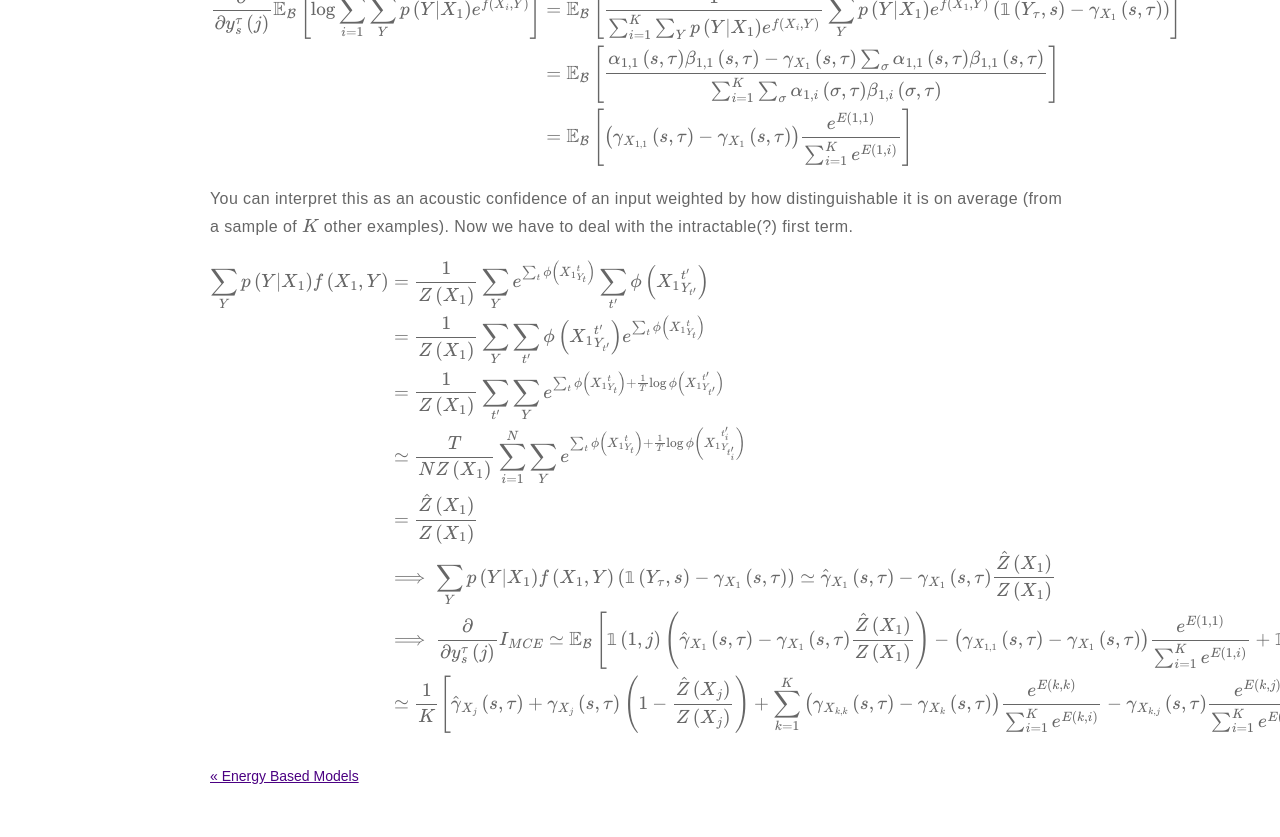
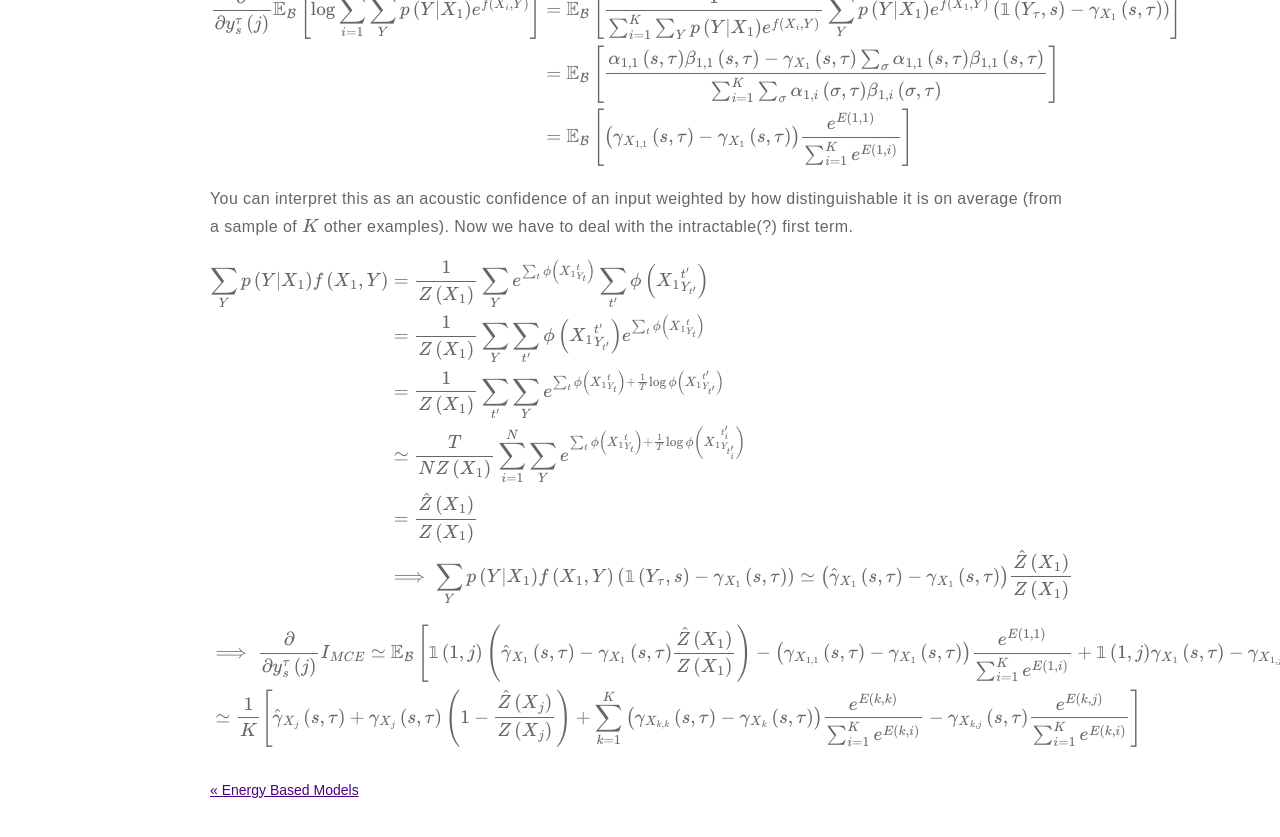
Before and after one commit to m-wiesner/m-wiesner.github.io, a Jekyll site: the page built from _posts/2020-10-30-Variational-Bounds-on-Mutual-Information.markdown, in a window 1280 px wide and 900 px high, scrolled down 9438 px. Shown: the top 837 px of the window. Built offline with Jekyll 4.4.1, drawn with Linux system fonts in a browser that asks for light colours; formulas are drawn with MathJax 3.

Commit message:
Update 2020-10-30-Variational-Bounds-on-Mutual-Information.markdown

```diff
--- a/_posts/2020-10-30-Variational-Bounds-on-Mutual-Information.markdown
+++ b/_posts/2020-10-30-Variational-Bounds-on-Mutual-Information.markdown
@@ -347,7 +347,10 @@ $$\begin{align}
 &= \frac{1}{Z\left(X_1\right)} \sum_{t^{\prime}} \sum_Y e^{\sum_t \phi\left({X_1}_{Y_t}^t\right) + \frac{1}{T}\log{\phi\left({X_1}_{Y_{t^{\prime}}}^{t^{\prime}}\right)}} \\
 &\simeq \frac{T}{N Z\left(X_1\right)} \sum_{i=1}^N \sum_Y e^{\sum_t \phi\left({X_1}_{Y_t}^t\right) + \frac{1}{T}\log{\phi\left({X_1}_{Y_{t_i^{\prime}}}^{t_i^{\prime}}\right)}} \\
 &=\frac{\hat{Z}\left(X_1\right)}{Z\left(X_1\right)} \\
-&\implies \sum_Y p\left(Y | X_1\right) f\left(X_1, Y\right) \left(\mathbb{1}\left(Y_{\tau}, s\right) - \gamma_{X_1}\left(s, \tau\right) \right) \simeq \hat{\gamma}_{X_1}\left(s, \tau\right) - \gamma_{X_1}\left(s, \tau \right) \frac{\hat{Z}\left(X_1\right)}{Z\left(X_1\right)} \\
+&\implies \sum_Y p\left(Y | X_1\right) f\left(X_1, Y\right) \left(\mathbb{1}\left(Y_{\tau}, s\right) - \gamma_{X_1}\left(s, \tau\right) \right) \simeq \left(\hat{\gamma}_{X_1}\left(s, \tau\right) - \gamma_{X_1}\left(s, \tau \right)\right) \frac{\hat{Z}\left(X_1\right)}{Z\left(X_1\right)} \\
+\end{align}$$
+
+$$\begin{align}
 &\implies \frac{\partial}{\partial y_s^{\tau}\left(j\right)} I_{MCE} \simeq \mathbb{E}_{\mathcal{B}}\left[ \mathbb{1}\left(1, j\right)\left(\hat{\gamma}_{X_1}\left(s, \tau\right) - \gamma_{X_1}\left(s, \tau \right) \frac{\hat{Z}\left(X_1\right)}{Z\left(X_1\right)}\right) - \left(\gamma_{X_{1, 1}}\left(s, \tau\right) - \gamma_{X_1}\left(s, \tau\right)\right) \frac{e^{E\left(1, 1\right)}}{\sum_{i=1}^K e^{E\left(1, i\right)}} + \mathbb{1}\left(1, j\right)\gamma_{X_1}\left(s, \tau\right) - \gamma_{X_{1, j}}\left(s, \tau\right) \frac{e^{E\left(1, j\right)}}{\sum_{i=1}^K e^{E\left(1, i\right)}}  \right]\\
 &\simeq \frac{1}{K} \left[ \hat{\gamma}_{X_j}\left(s, \tau\right) + \gamma_{X_j}\left(s, \tau \right) \left(1 - \frac{\hat{Z}\left(X_j\right)}{Z\left(X_j\right)}\right) + \sum_{k=1}^K \left(\gamma_{X_{k, k}}\left(s, \tau\right) - \gamma_{X_k}\left(s, \tau\right)\right) \frac{e^{E\left(k, k\right)}}{\sum_{i=1}^K e^{E\left(k, i\right)}} - \gamma_{X_{k, j}}\left(s, \tau\right) \frac{e^{E\left(k, j\right)}}{\sum_{i=1}^K e^{E\left(k, i\right)}}\right] \\
 \end{align}$$
```
